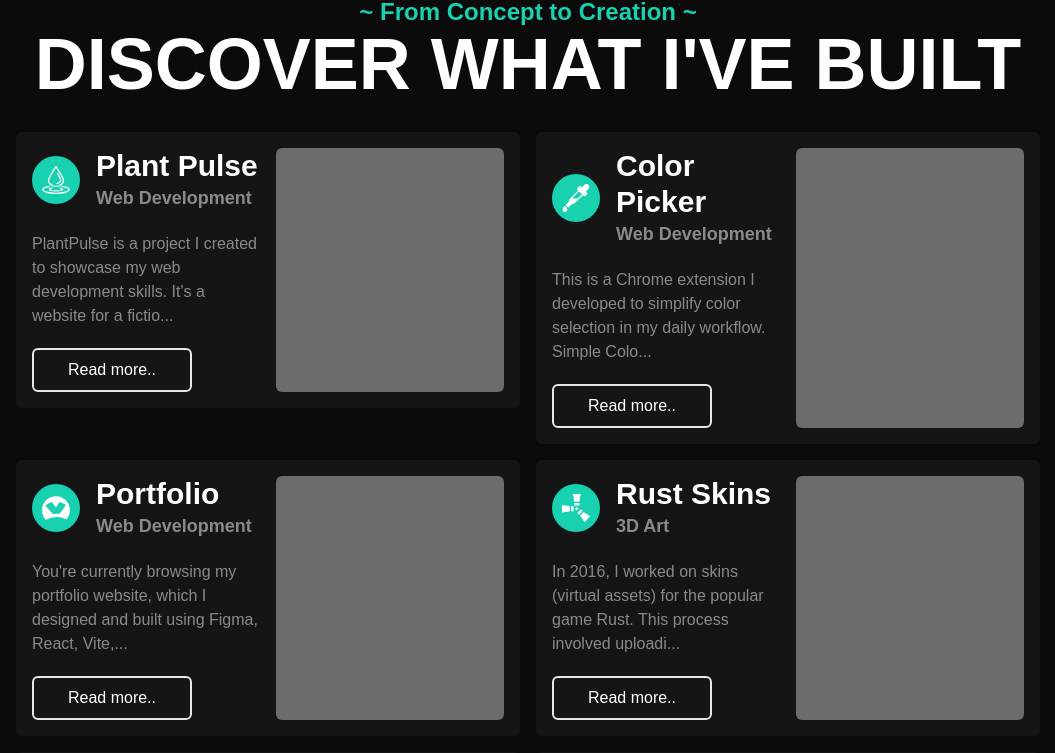
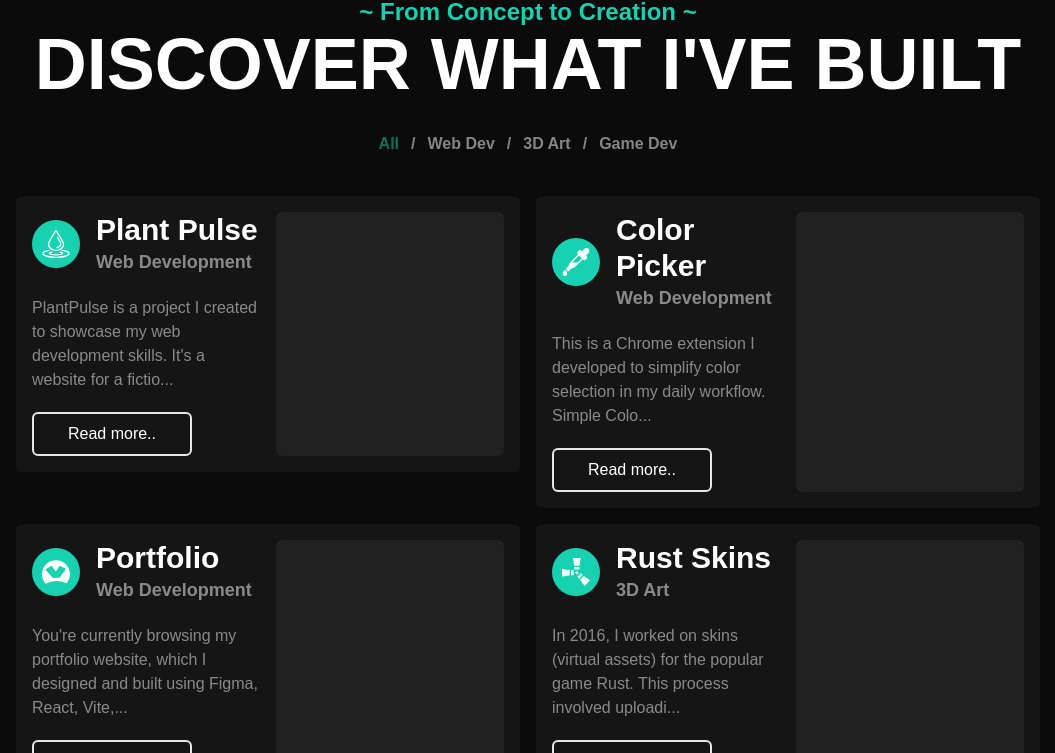
Before and after one commit to Siziii/Sizi.Dev.App, a React (Vite) app: page / in a window 1280 px wide. Shown: the part 1854-2607 px from the top of the page, without its empty margins (112-1167 px from the left). Built offline with nearby package versions, Linux system fonts and the light colour scheme; a web font is replaced by a local one.

Commit message:
Added filtering to Projects

```diff
--- a/src/components/Project.jsx
+++ b/src/components/Project.jsx
@@ -23,7 +23,7 @@ const Project = ({thumbnail, title, group, link, paragraph,logo}) => {
 
                 <div className='flex flex-col justify-between sm:w-1/2 gap-5' style={{transformStyle: "preserve-3d"}}>
 
-                    <div className='flex gap-4 items-center'  style={{ transform: "translateZ(40px)" }}>
+                    <div className='flex gap-4  items-center'  style={{ transform: "translateZ(40px)" }}>
                         <div className='w-10 h-10 sm:w-12 sm:h-12 aspect-square rounded-full flex items-center justify-center bg-primary'>
                             <img src={logo} alt="logo" className='w-6 h-6 sm:w-7 sm:h-7' />
                         </div>
@@ -38,7 +38,7 @@ const Project = ({thumbnail, title, group, link, paragraph,logo}) => {
                     <button className="border-2 py-2 w-40 rounded-md hover:bg-white hover:text-gray03 transition-all"  style={{ transform: "translateZ(20px)" }}>Read more..</button>
                 </div>
 
-                <div className='hidden sm:block w-1/2 aspect-square bg-gray02 rounded-md'  style={{ transform: "translateZ(20px)" }}>
+                <div className='hidden sm:block w-1/2 aspect-square bg-[#212122] rounded-md'  style={{ transform: "translateZ(20px)" }}>
                     {/* <img src={thumbnail} alt="" className='w-full aspect-square rounded-md' /> */}
                 </div>
 
--- a/src/components/Projects.jsx
+++ b/src/components/Projects.jsx
@@ -1,6 +1,17 @@
 import Project from "./Project";
 import projectData from "../data/projectData";
+import { useState } from "react";
 const Projects = () => {
+    const [isActive, setIsActive] = useState('all');
+
+    const filteredProjects = projectData.filter((project) => {
+        return isActive === 'all' || project.project_group === isActive;
+    })
+
+    const handleCategoryClick = (category) => {
+        setIsActive(category);
+    }
+
     return (
         <div className="w-[80%] h-full mx-auto">
             <div className="flex flex-col w-full h-full justify-center py-16">
@@ -9,9 +20,39 @@ const Projects = () => {
                     <h2 className="text-primary font-bold sm:text-2xl text-center">~ From Concept to Creation ~</h2>
                     <h1 className="font-black text-3xl sm:text-4xl md:text-5xl lg:text-7xl mb-8 uppercase text-center">Discover what I've built</h1>
                 </div>
-
+                <div className="w-full flex justify-center pb-10">
+                    <ul className="flex justify-center gap-1 sm:gap-3 text-sm sm:text-base font-bold ">
+                        <li
+                            className={`cursor-pointer opacity-50 hover:opacity-100 transition-all ${isActive === 'all' ? 'text-primary opacity-100' : ''}`}
+                            onClick={() => handleCategoryClick('all')}
+                        >
+                            All
+                        </li>
+                        <span className="opacity-50">/</span>
+                        <li
+                            className={`cursor-pointer opacity-50 hover:opacity-100 transition-all ${isActive === 'Web Development' ? 'text-primary opacity-100' : ''}`}
+                            onClick={() => handleCategoryClick('Web Development')}
+                        >
+                            Web Dev
+                        </li>
+                        <span className="opacity-50">/</span>
+                        <li
+                            className={` cursor-pointer opacity-50 hover:opacity-100 transition-all ${isActive === '3D Art' ? 'text-primary opacity-100' : ''}`}
+                            onClick={() => handleCategoryClick('3D Art')}
+                        >
+                            3D Art
+                        </li>
+                        <span className="opacity-50">/</span>
+                        <li
+                            className={`cursor-pointer opacity-50 hover:opacity-100 transition-all ${isActive === 'Game Development' ? 'text-primary opacity-100' : ''}`}
+                            onClick={() => handleCategoryClick('Game Development')}
+                        >
+                            Game Dev
+                        </li>
+                    </ul>
+                </div>
                 <div className="grid gap-4 grid-cols-1 xl:grid-cols-2">
-                    {projectData.map((project) => (
+                    {filteredProjects.map((project) => (
                         <Project
                             key={project.id}
                             thumbnail={project.thumbnail}
```
